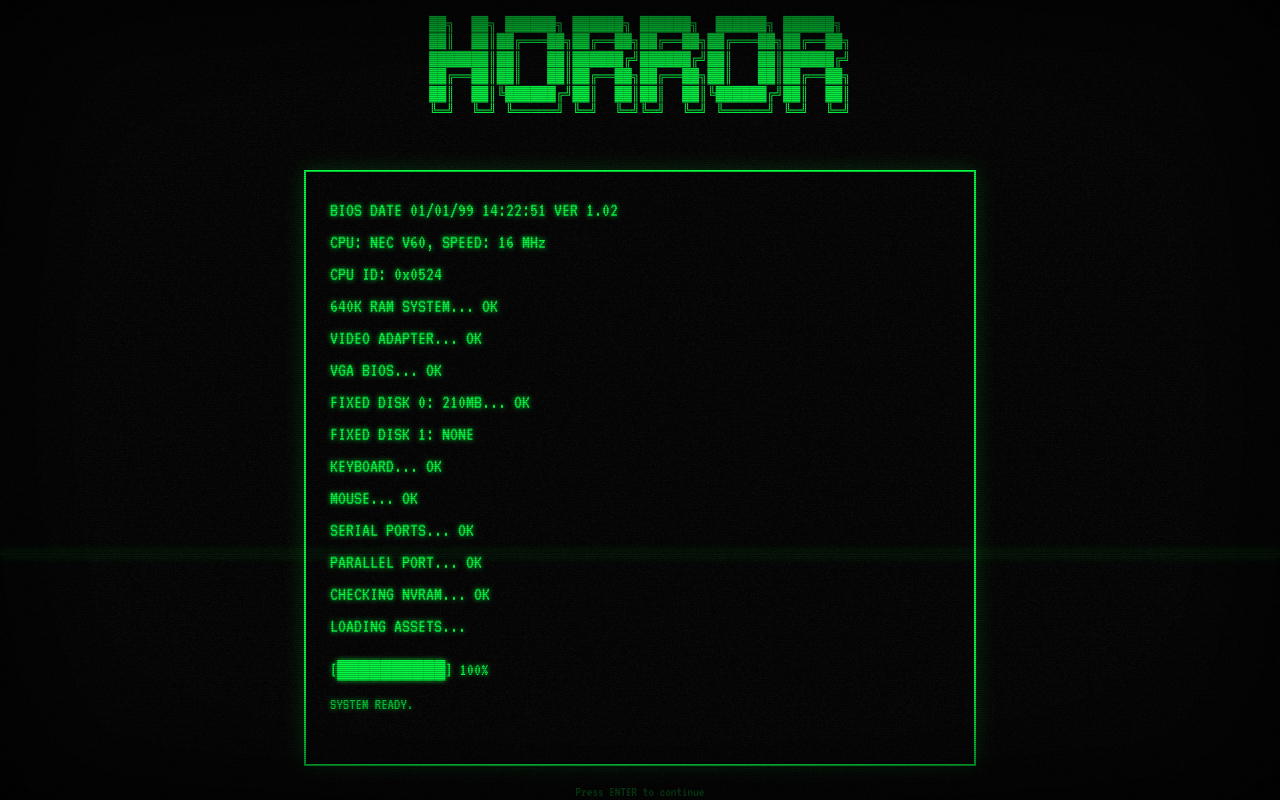
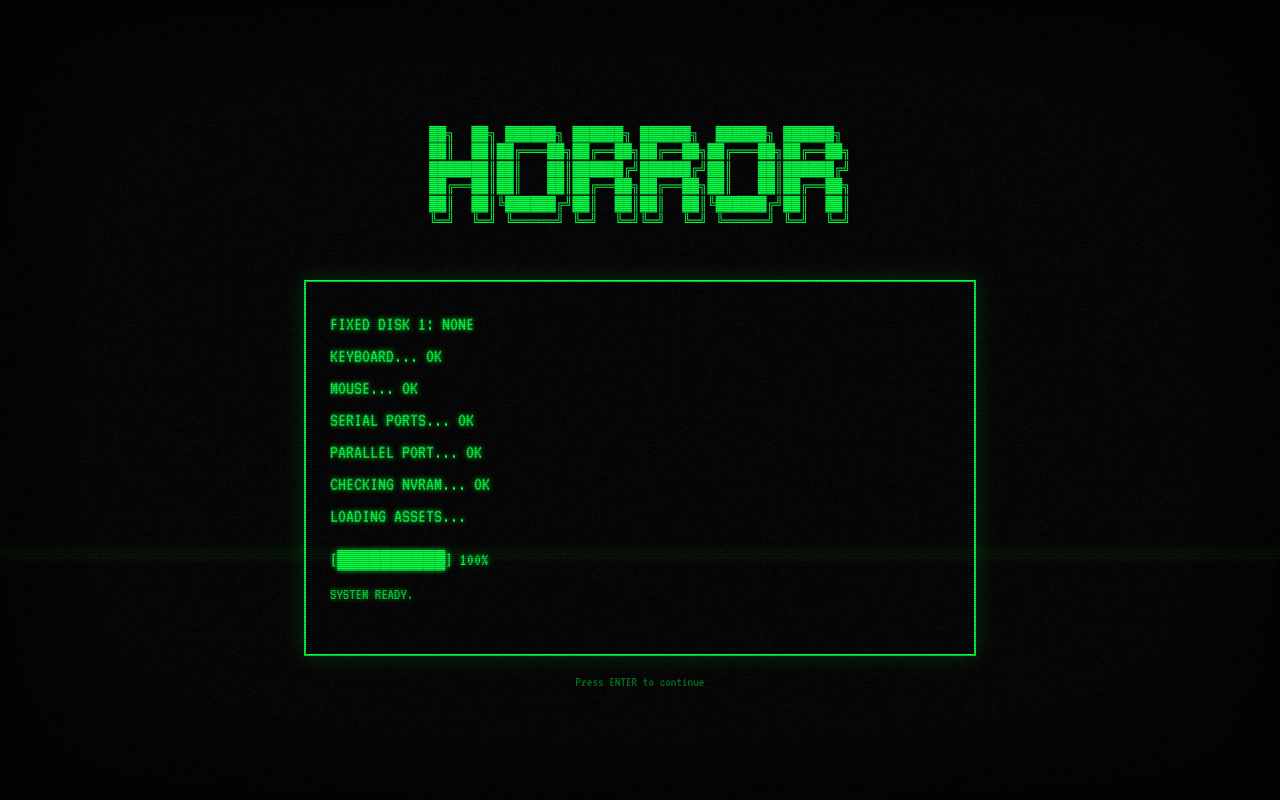
Before and after one commit to TheArabicMonster/horror-portfolio, a Next.js app: page / in a window 1280 px wide. Built offline with nearby package versions, Linux system fonts and the light colour scheme.

Commit message:
fix: Update BootSequence component layout for improved line visibility and loading bar display

```diff
--- a/app/components/ui/BootSequence.tsx
+++ b/app/components/ui/BootSequence.tsx
@@ -182,9 +182,9 @@ export default function BootSequence({
 
         {/* Zone de boot */}
         <div className="bg-black border-2 border-[#00ff41] p-6 shadow-[0_0_20px_rgba(0,255,65,0.2)]">
-          {/* Lignes de boot */}
-          <div className="space-y-1 mb-6 min-h-[300px]">
-            <AnimatePresence>
+          {/* Lignes de boot — hauteur fixe, les anciennes lignes disparaissent par le haut */}
+          <div className="h-[300px] overflow-hidden relative mb-6">
+            <div className="absolute bottom-0 left-0 right-0 space-y-1">
               {bootLines.slice(0, visibleLines).map((line, index) => (
                 <motion.div
                   key={index}
@@ -197,7 +197,6 @@ export default function BootSequence({
                   {line}
                 </motion.div>
               ))}
-            </AnimatePresence>
 
               {/* Barre de chargement */}
               {showLoadingBar && (
@@ -237,6 +236,7 @@ export default function BootSequence({
                   )}
                 </motion.div>
               )}
+            </div>
           </div>
 
           {/* Bouton ENTER SYSTEM */}
```
Lines whose indentation alone changed are shown as unchanged.
